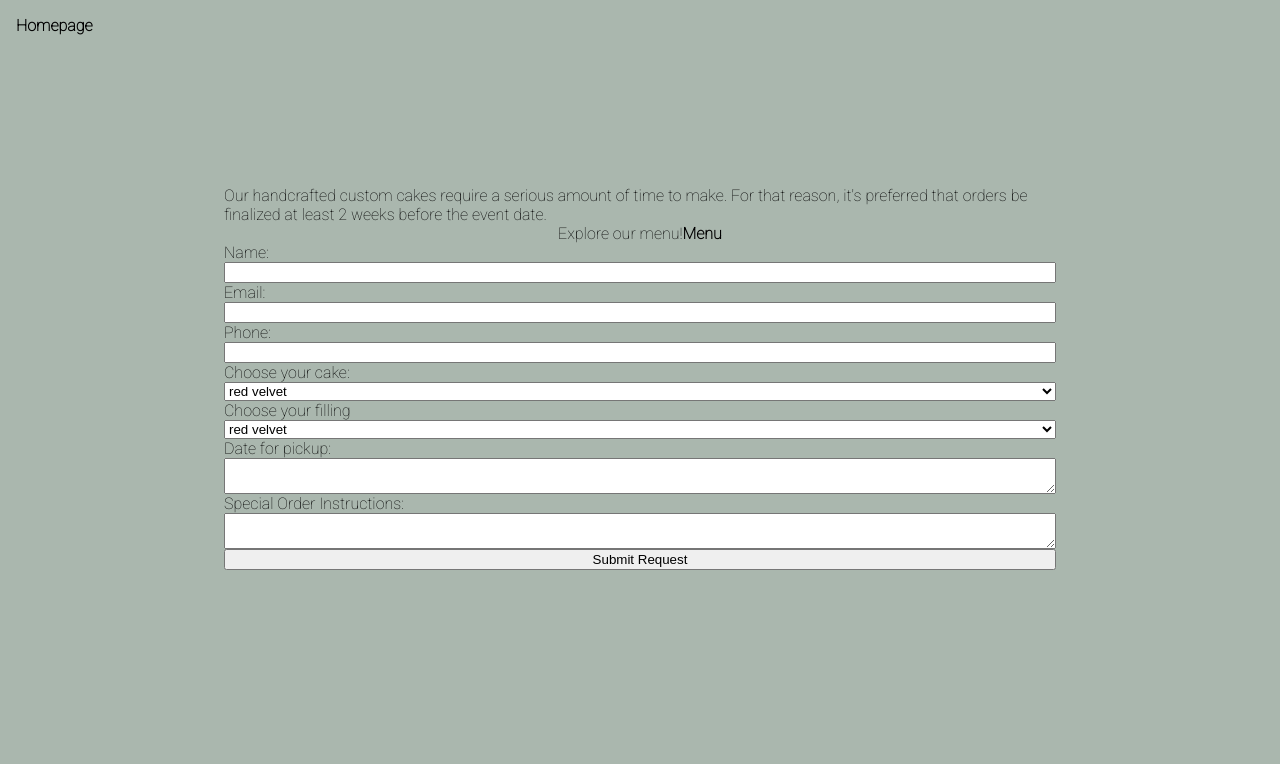
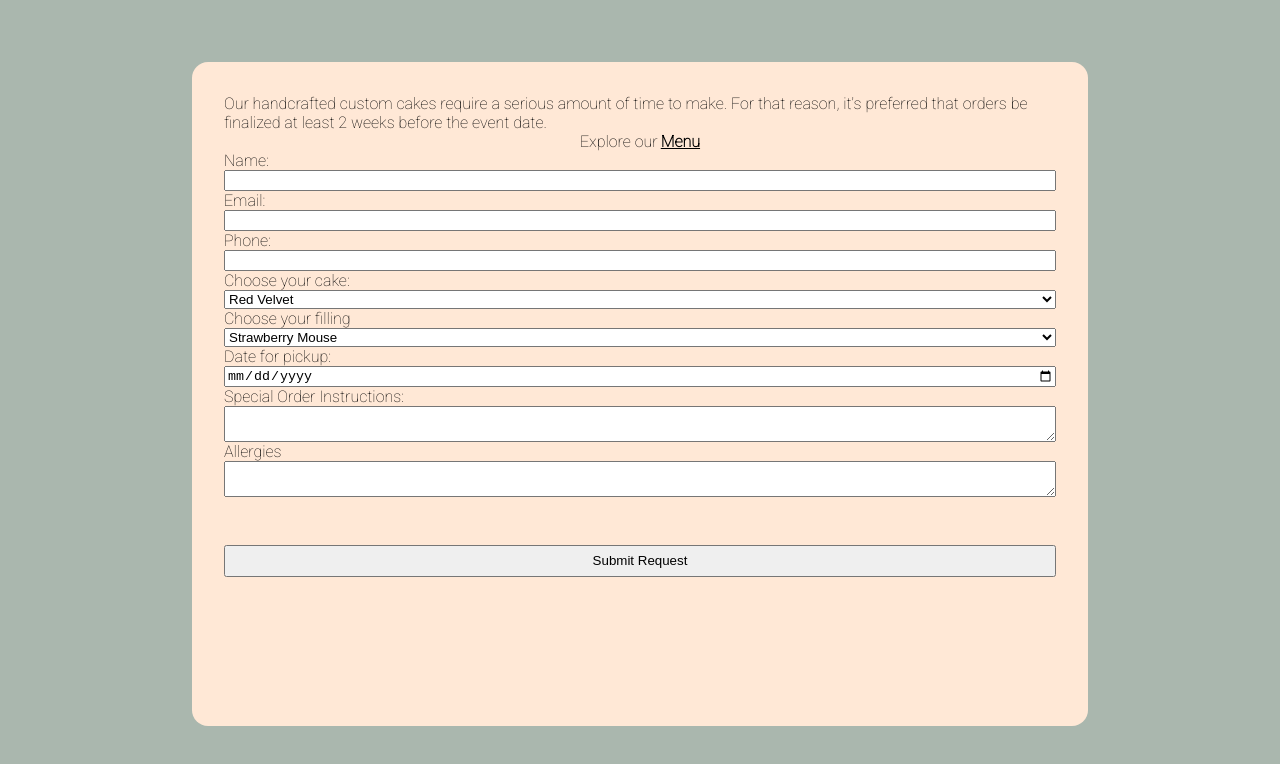
Before and after one commit to Royal0817/amordemiel, a React (Create React App) app: page /contact in a window 1280 px wide. Shown: the top 764 px of the page. Built offline with nearby package versions, Linux system fonts and the light colour scheme; a web font is replaced by a local one.

Commit message:
updated contact form

```diff
--- a/src/App.js
+++ b/src/App.js
@@ -9,6 +9,7 @@ import './styles/App.css';
 
 function App() {
   return (
+
       <Routes>
         <Route path="/" element={<Navigate to="/homepage" />} />
         <Route path="/homepage" element={<HomePage />} />
@@ -17,6 +18,7 @@ function App() {
         <Route path="/about-me" element={<AboutMe />} />
         <Route path="/contact" element={<Contact />} />
       </Routes>
+
   );
 }
 
--- a/src/pages/Contact.jsx
+++ b/src/pages/Contact.jsx
@@ -14,42 +14,51 @@ const Contact = () => {
     it's preferred that orders be finalized at least 2 weeks before the event date.
 
     <div className='menu-link'>
-      Explore our menu!
-            <Link to="/menu">Menu</Link>
+      Explore our
+            <Link to="/menu" className='menu'>Menu</Link>
           </div>
     <form action="/order_confirmation.html" method="post">
-        <label for="name">Name:</label>
+        <label htmlFor="name">Name:</label>
         <input type="text" id="name" name="name" required></input>
 
-        <label for="email">Email:</label>
+        <label htmlFor="email">Email:</label>
         <input type="email" id="email" name="email" required></input>
 
-        <label for="phone">Phone:</label>
+        <label htmlFor="phone">Phone:</label>
         <input type="tel" id="phone" name="phone" required></input>
 
-        <label for="cars">Choose your cake:</label>
-        <select name="Type of cake" id="cars" placeholder='cake flavor'>
-        <option value="volvo">red velvet</option>
+        <label htmlFor="cake">Choose your cake:</label>
+        <select name="Type of cake" id="cake" placeholder='cake flavor'>
+        <option value="volvo">Red Velvet</option>
+        <option value="volvo">Tres Leches</option>
+        <option value="volvo">Cafe w/ Tres Leches</option>
+        <option value="volvo">Stawberry</option>
         <option value="saab">chocolate</option>
         <option value="mercedes">vanilla</option>
         <option value="audi">lemon cake</option>
+        <option value="audi">Coconut Dream</option>
         </select>
 
-        <label for="cars">Choose your filling</label>
-        <select name="Type of cake" id="cars" placeholder='cake flavor'>
-        <option value="volvo">red velvet</option>
-        <option value="saab">chocolate</option>
-        <option value="mercedes">vanilla</option>
-        <option value="audi">lemon cake</option>
+        <label htmlFor="filling">Choose your filling</label>
+        <select name="Type of cake" id="filling" placeholder='cake flavor'>
+        <option value="volvo">Strawberry Mouse</option>
+        <option value="saab">Chocolate</option>
+        <option value="mercedes">Vanilla</option>
+        <option value="mercedes">Cream Cheese</option>
+        <option value="mercedes">Roasted Coconut</option>
+        <option value="audi">lemon Curd</option>
         </select>
 
-        <label for="address">Date for pickup:</label>
-        <textarea id="address" name="address" required></textarea>
+        <label htmlFor="pickup">Date for pickup:</label>
+        <input type='date' id='pickup'/>
 
-        <label for="instructions">Special Order Instructions:</label>
+        <label htmlFor="instructions">Special Order Instructions:</label>
         <textarea id="instructions" name="instructions"></textarea>
 
-        <input type="submit" value="Submit Request"></input>
+        <label htmlFor="instructions">Allergies</label>
+        <textarea id="instructions" name="instructions"></textarea>
+
+        <input type="submit" value="Submit Request" id='submit'></input>
     </form>
     </article>
   </div>
--- a/src/pages/Gallery.jsx
+++ b/src/pages/Gallery.jsx
@@ -54,6 +54,7 @@ const Gallery = () => {
 
   return (
     <div id='gallery'>
+      <img className='menu-logo' src={logo1} alt="logo" />
       <div className="gallery-nav-container">
         <div className='gallery-nav-item'>
            <Link to="/homepage">Homepage</Link>
@@ -61,7 +62,6 @@ const Gallery = () => {
         <div className='gallery-nav-item'>
             <Link to="/menu">Menu</Link>
         </div>
-        <img className='menu-logo' src={logo1} alt="logo" />
         <div className='gallery-nav-item'>
            <Link to="/about-me">Our Background</Link>
         </div>
--- a/src/styles/Contact.css
+++ b/src/styles/Contact.css
@@ -8,8 +8,11 @@
 }
 
 article.info {
+    background-color: #ffe8d6;
+    border-radius: 1rem;
+    padding: 2rem;
     margin: auto;
-    height: 60vh;
+    height: 75vh;
     width: 65vw;
 }
 
@@ -21,6 +24,19 @@ form {
 .menu-link {
     display: flex;
     justify-content: center;
+}
 
+#filling, #cake, #name, #email, #phone, {
+    height: 1.5rem;
+    margin: .5rem;
+}
 
+#submit {
+    height: 2rem;
+    margin-top: 3rem;
 }
+
+.menu {
+    margin-left: .2rem;
+    text-decoration: underline;
+}
--- a/src/styles/Gallery.css
+++ b/src/styles/Gallery.css
@@ -14,15 +14,15 @@
   height: 16rem;
   justify-content: center;
   align-items: center;
-  margin-right: 6rem;
 }
 
 .gallery-nav-item {
+  margin-top: -4rem;
   padding: 1rem;
 }
 
 img.menu-logo {
-  height: 14rem;
+  height: 16rem;
   /* margin-right: 61rem; */
 
 }
@@ -94,4 +94,27 @@ img.menu-logo {
     width: 85%;
     height: auto;
   }
+
+  .gallery-nav-container {
+    height: 14rem;
+    justify-content: center;
+    align-items: center;
+  }
+
+  .gallery-nav-item {
+    padding: .5rem;
+  }
+
+  .grid-item img {
+    width: 100%;
+    height: 100%;
+    object-fit: cover;
+  }
+
+  img.menu-logo {
+    height: 14rem;
+    /* margin-top: -2rem; */
+    /* margin-right: 61rem; */
+
+  }
 }
```
Also changed, not shown: server.js (+21 -21 lines), src/setupProxy.js (+8 -8 lines), 1 other file (tests, documents, lock files or other folders).
